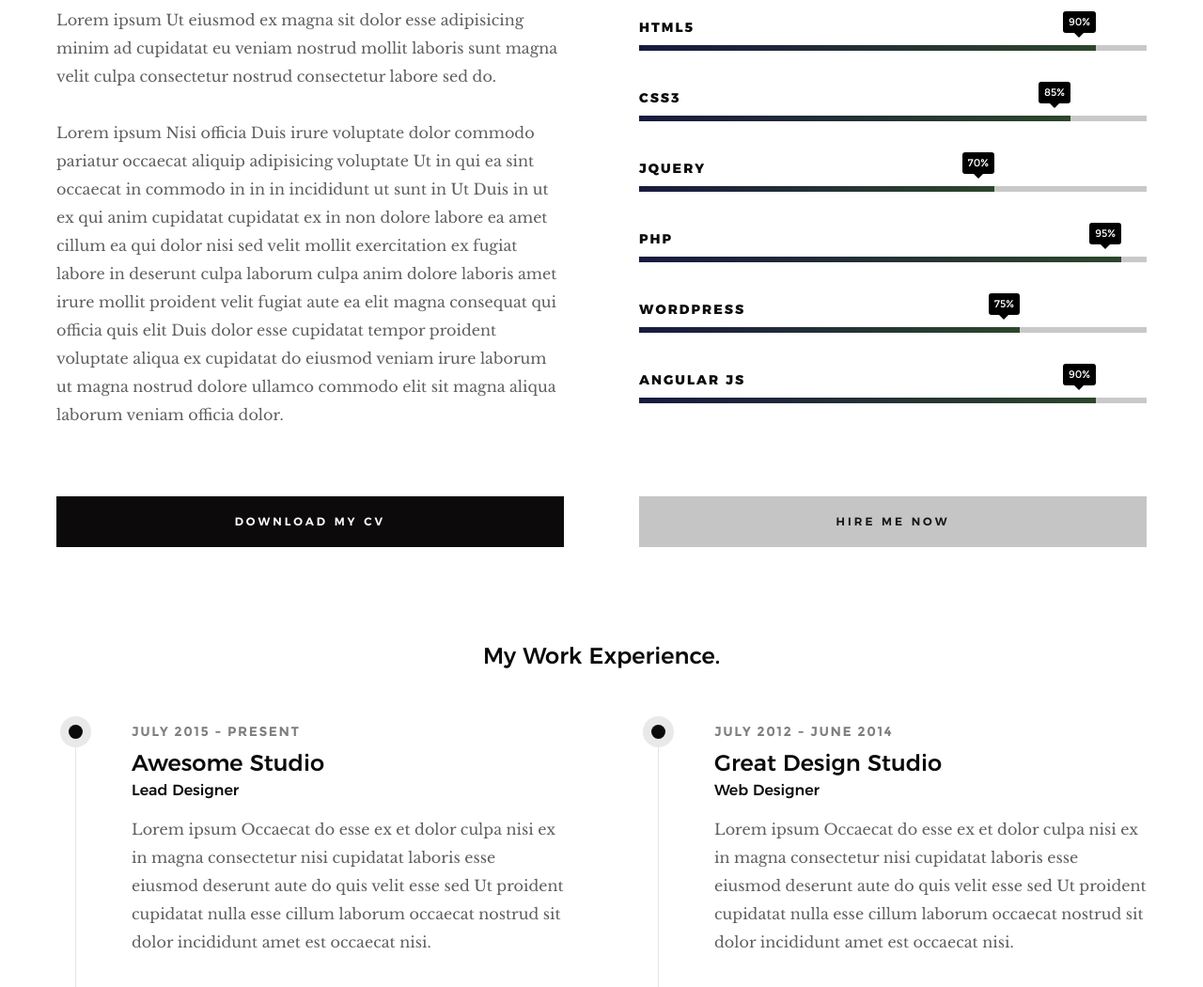
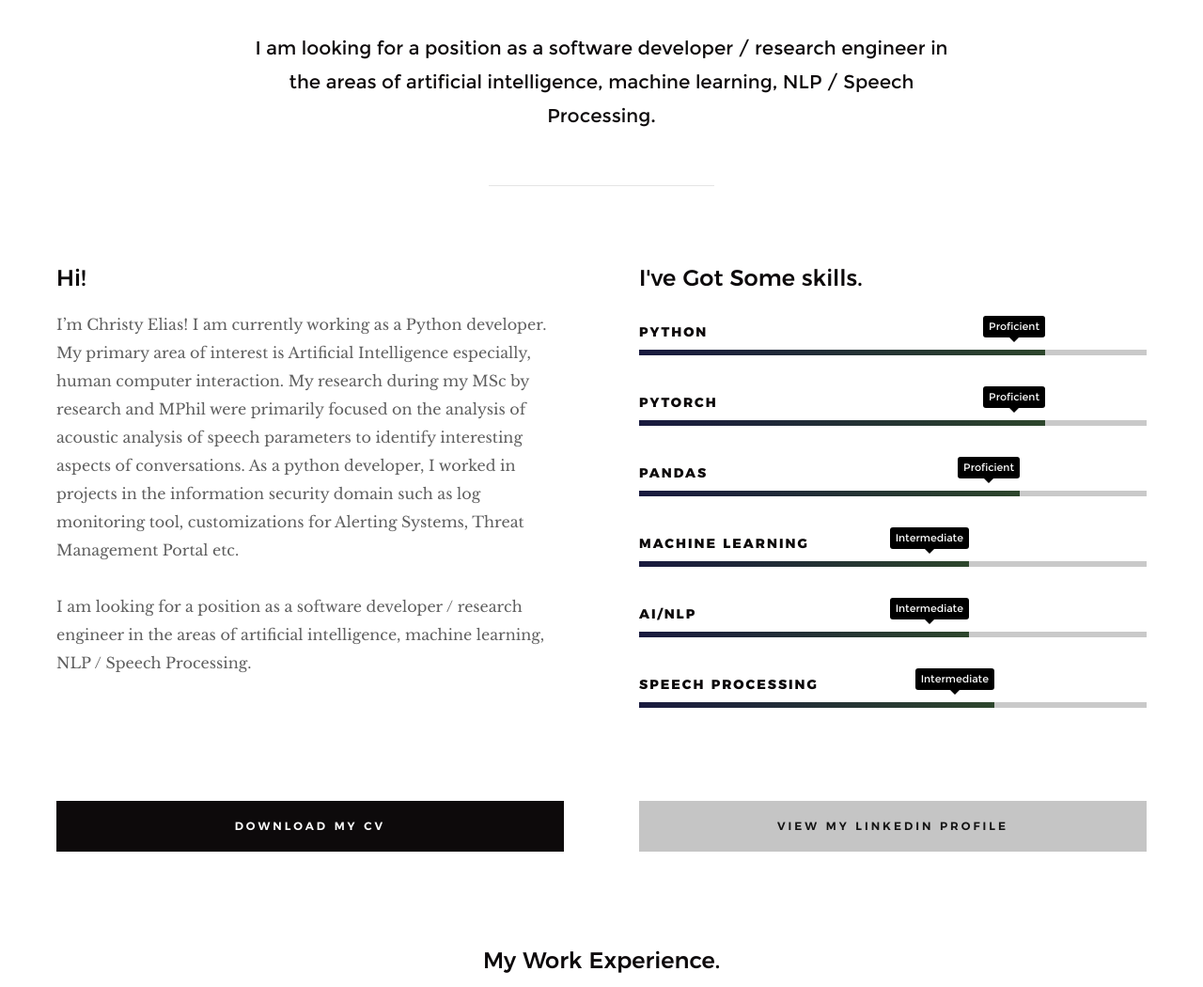
Before and after one commit to christy1/christy1.github.io, a plain HTML site: page index.html in a window 1280 px wide. Shown: the part 1350-2400 px from the top of the page at 94% size. Drawn offline with Linux system fonts and the light colour scheme.

Commit message:
edited intro fields

```diff
--- a/index.html
+++ b/index.html
@@ -86,60 +86,51 @@
         <div class="col-full text-center">
           <h3>About</h3>
           <h1>More About Me</h1>
-          <p class="lead">Lorem ipsum Dolor adipisicing nostrud et aute
-            Excepteur amet commodo ea dolore irure esse Duis nulla sint fugiat
-            cillum ullamco proident aliquip quis qui voluptate dolore veniam Ut
-            laborum non est in officia.</p>
+          <p class="lead">I’m Christy Elias! I am currently working as a Python developer. My primary area of interest is Artificial Intelligence especially, human computer interaction. My research during my MSc by research and MPhil were primarily focused on the analysis of acoustic analysis of speech parameters to identify interesting aspects of conversations. As a python developer I worked in projects in the information security domain such as log monitoring tool, customizations for Alerting Systems, Threat Management Portal etc.</p>
+          <p class="lead">I am looking for a position as a software developer / research engineer in the areas of artificial intelligence, machine learning, NLP / Speech Processing.</p>
         </div>
       </div>
       <div class="row about-content">
         <div class="col-six tab-full left">
           <h3>Hi!</h3>
-          <p>Lorem ipsum Ut eiusmod ex magna sit dolor esse adipisicing minim ad
-            cupidatat eu veniam nostrud mollit laboris sunt magna velit culpa
-            consectetur nostrud consectetur labore sed do.</p>
-          <p> Lorem ipsum Nisi officia Duis irure voluptate dolor commodo
-            pariatur occaecat aliquip adipisicing voluptate Ut in qui ea sint
-            occaecat in commodo in in in incididunt ut sunt in Ut Duis in ut ex
-            qui anim cupidatat cupidatat ex in non dolore labore ea amet cillum
-            ea qui dolor nisi sed velit mollit exercitation ex fugiat labore in
-            deserunt culpa laborum culpa anim dolore laboris amet irure mollit
-            proident velit fugiat aute ea elit magna consequat qui officia quis
-            elit Duis dolor esse cupidatat tempor proident voluptate aliqua ex
-            cupidatat do eiusmod veniam irure laborum ut magna nostrud dolore
-            ullamco commodo elit sit magna aliqua laborum veniam officia dolor.
-          </p>
+          <p>I’m Christy Elias! I am currently working as a Python developer. My primary area of interest is Artificial Intelligence
+            especially, human computer interaction. My research during my MSc by research and MPhil were primarily focused on the
+            analysis of acoustic analysis of speech parameters to identify interesting aspects of conversations. As a python developer,
+            I worked in projects in the information security domain such as log monitoring tool, customizations for Alerting Systems,
+            Threat Management Portal etc.</p>
+          <p>I am looking for a position as a software developer / research engineer in the areas of artificial intelligence, machine
+            learning, NLP / Speech Processing.</p>
         </div>
         <div class="col-six tab-full right">
           <h3>I've Got Some skills.</h3>
           <ul class="skill-bars">
             <li>
-              <div class="progress percent90"><span>90%</span></div>
-              <strong>HTML5</strong> </li>
+              <div class="progress percent80"><span>Proficient</span></div>
+              <strong>Python</strong> </li>
             <li>
-              <div class="progress percent85"><span>85%</span></div>
-              <strong>CSS3</strong> </li>
+              <div class="progress percent80"><span>Proficient</span></div>
+              <strong>Pytorch</strong> </li>
             <li>
-              <div class="progress percent70"><span>70%</span></div>
-              <strong>JQuery</strong> </li>
+              <div class="progress percent75"><span>Proficient</span></div>
+              <strong>Pandas</strong> </li>
             <li>
-              <div class="progress percent95"><span>95%</span></div>
-              <strong>PHP</strong> </li>
+              <div class="progress percent65"><span>Intermediate</span></div>
+              <strong>Machine Learning</strong> </li>
             <li>
-              <div class="progress percent75"><span>75%</span></div>
-              <strong>Wordpress</strong> </li>
+              <div class="progress percent65"><span>Intermediate</span></div>
+              <strong>AI/NLP</strong> </li>
             <li>
-              <div class="progress percent90"><span>90%</span></div>
-              <strong>Angular JS</strong> </li>
+              <div class="progress percent70"><span>Intermediate</span></div>
+              <strong>Speech Processing</strong> </li>
           </ul>
         </div>
       </div>
       <!-- end about-content -->
       <div class="row about-content about-content--buttons">
-        <div class="col-six tab-full left"> <a href="#0" class="btn btn--primary full-width">Download
+        <div class="col-six tab-full left"> <a href="files/christy_elias_cv_Nov2019.pdf" download class="btn btn--primary full-width">Download
             My CV</a> </div>
-        <div class="col-six tab-full right"> <a href="#0" class="btn full-width">Hire
-            Me Now</a> </div>
+        <div id=div_link_ce class="col-six tab-full right"> <a href="https://www.linkedin.com/in/christyelias/" onclick="window.open(this.href); document.getElementById('div_link_ce').style.display='';return false;" class="btn full-width">View
+            My Linkedin Profile</a> </div>
       </div>
       <!-- end about-content buttons -->
       <div class="row about-content about-content--timeline">
```
Also changed, not shown: images/logo.png, 2 other files.
